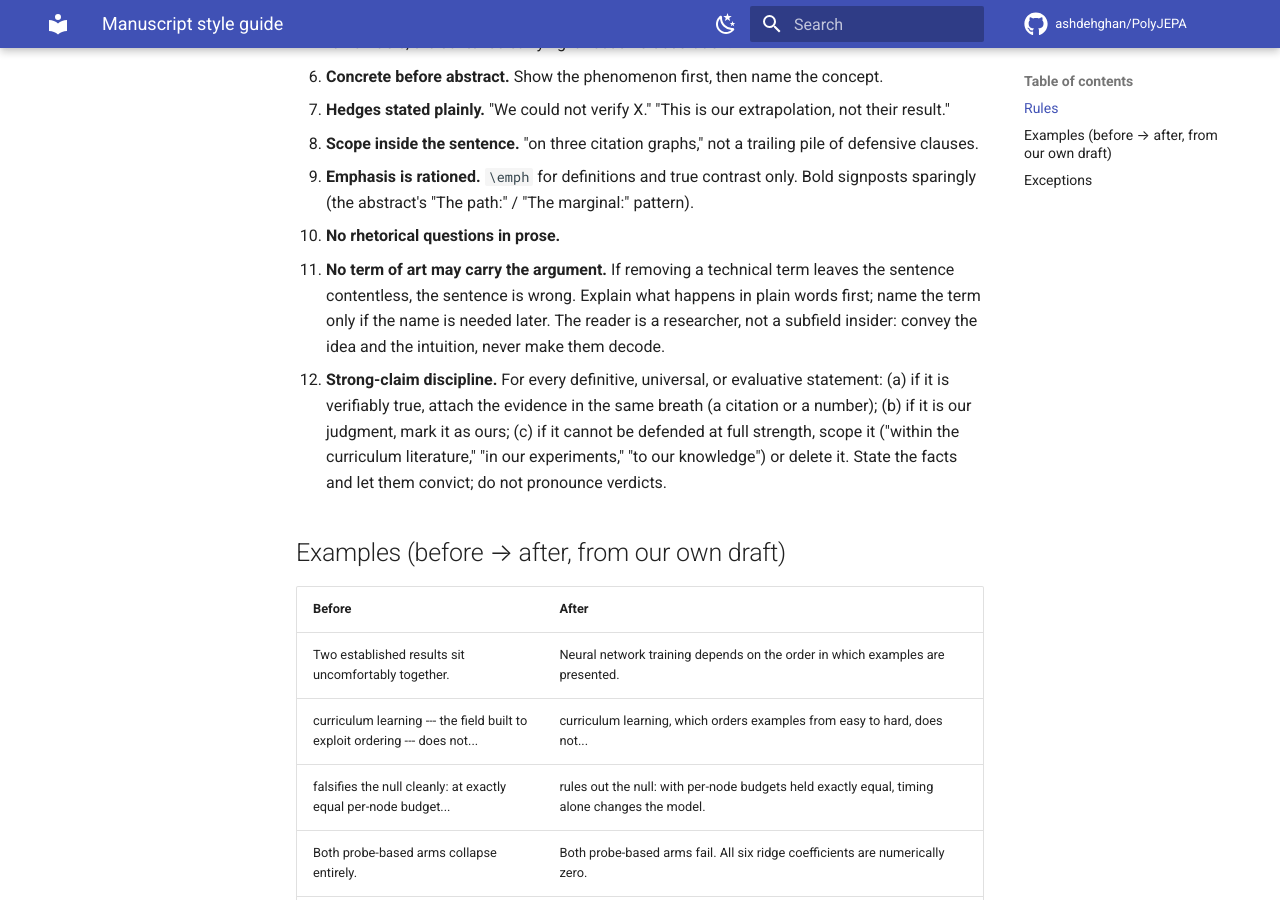
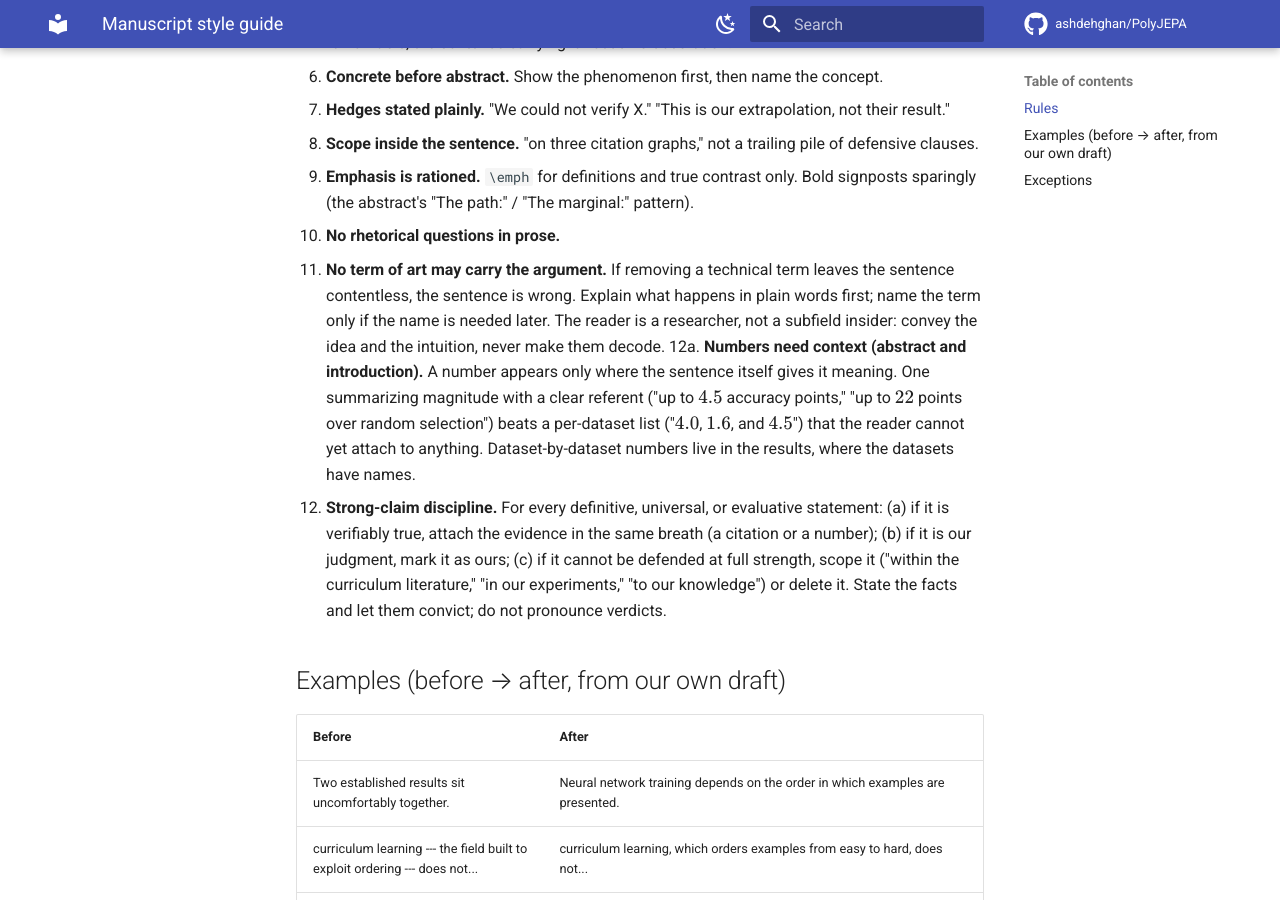
Before and after one commit to ashdehghan/PolyJEPA, an MkDocs documentation site: the page built from docs/style_guide.md, in a window 1280 px wide and 900 px high, scrolled down 679 px. Built offline with MkDocs 1.6.1 and Material for MkDocs 9.7.7, drawn with Linux system fonts in a browser that asks for light colours; comment, search, counter and statistics services are not loaded.

Commit message:
Style rule 12a: numbers in abstract/intro need context; one magnitude beats a list
Co-Authored-By: Claude Fable 5 <noreply@anthropic.com>

```diff
--- a/docs/style_guide.md
+++ b/docs/style_guide.md
@@ -32,6 +32,11 @@ governed by `claim_audit.md`.
     sentence contentless, the sentence is wrong. Explain what happens in plain words first;
     name the term only if the name is needed later. The reader is a researcher, not a
     subfield insider: convey the idea and the intuition, never make them decode.
+12a. **Numbers need context (abstract and introduction).** A number appears only where the
+    sentence itself gives it meaning. One summarizing magnitude with a clear referent ("up to
+    $4.5$ accuracy points," "up to $22$ points over random selection") beats a per-dataset
+    list ("$4.0$, $1.6$, and $4.5$") that the reader cannot yet attach to anything.
+    Dataset-by-dataset numbers live in the results, where the datasets have names.
 12. **Strong-claim discipline.** For every definitive, universal, or evaluative statement:
     (a) if it is verifiably true, attach the evidence in the same breath (a citation or a
     number); (b) if it is our judgment, mark it as ours; (c) if it cannot be defended at full
```
